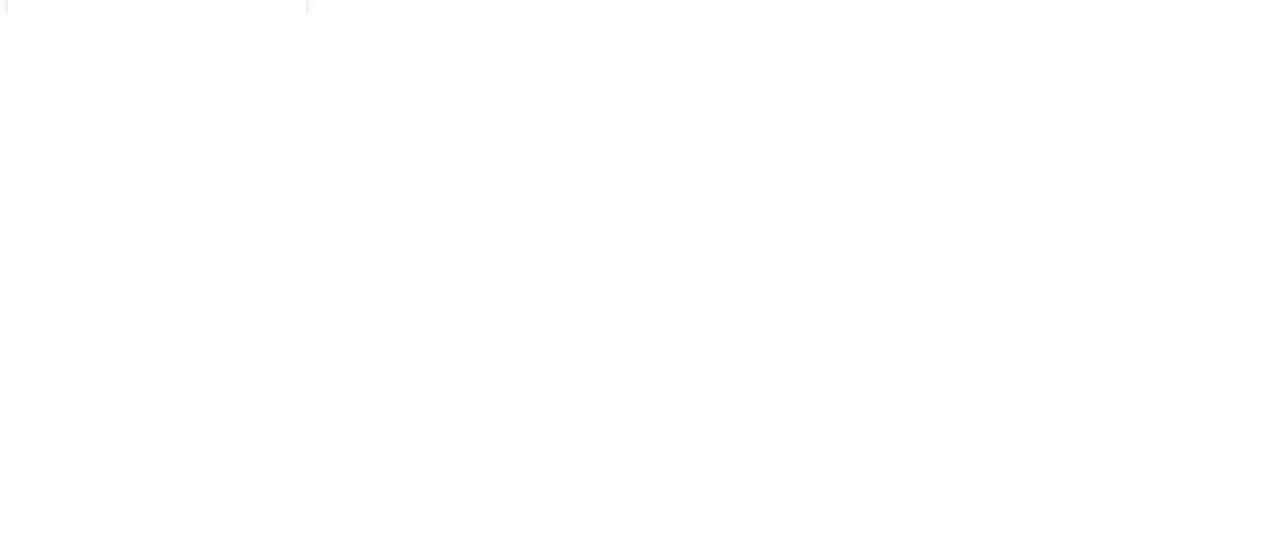
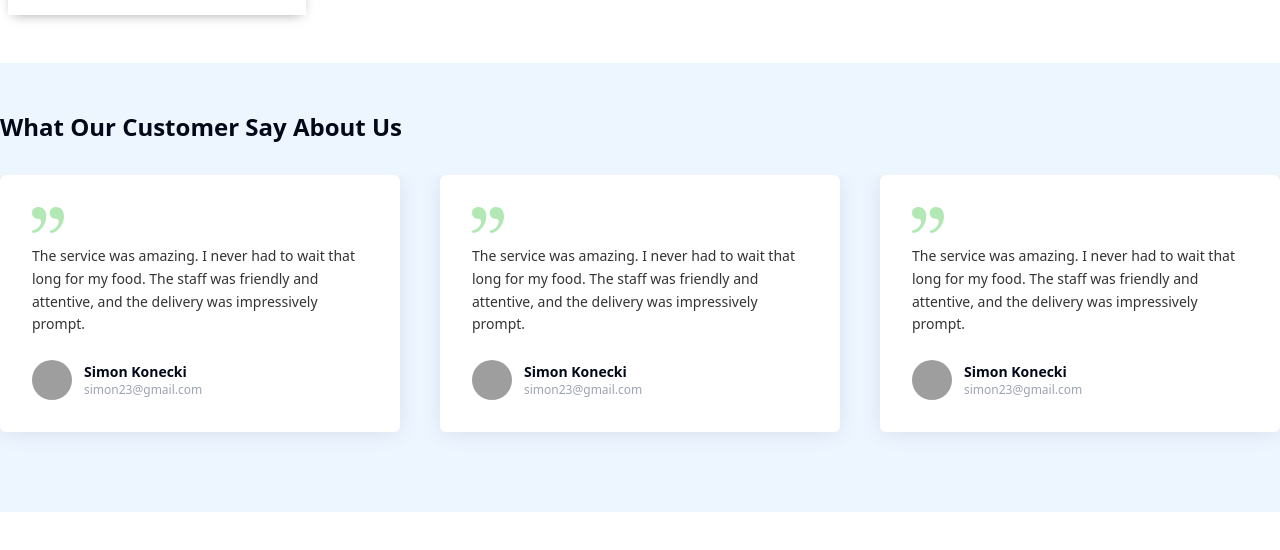
Before and after one commit to TahmidShawn/Binary_lms_app, a React (Vite) app in the folder client/: page / in a window 1280 px wide. Shown: the part 1642-2192 px from the top of the page. Before the commit the page ends 1657 px from the top, so only its background shows below. Built offline with nearby package versions, Linux system fonts and the light colour scheme; grey boxes are pictures that could not be loaded.

Commit message:
feat: created testimonials section using swiperjs

```diff
--- a/client/package.json
+++ b/client/package.json
@@ -18,6 +18,7 @@
         "react-dom": "^18.3.1",
         "react-icons": "^5.2.1",
         "react-router-dom": "^6.26.0",
+        "swiper": "^11.1.9",
         "tailwind-merge": "^2.4.0",
         "tailwindcss-animate": "^1.0.7"
     },
--- a/client/src/pages/home/home/Home.jsx
+++ b/client/src/pages/home/home/Home.jsx
@@ -1,5 +1,6 @@
 import Banner from "../banner/Banner";
 import StatsBanner from "../statsBanner/StatsBanner";
+import Testimonials from "../testimonials/Testimonials";
 import TopCourses from "../topCourses/TopCourses";
 import TopInstructors from "../topInstructors/TopInstructors";
 
@@ -14,6 +15,7 @@
 				<TopCourses />
 				<TopInstructors />
 			</div>
+			<Testimonials />
 		</div>
 	);
 };
--- /dev/null
+++ b/client/src/pages/home/testimonials/Testimonials.jsx
@@ -0,0 +1,135 @@
+import { Swiper, SwiperSlide } from "swiper/react";
+
+import "swiper/css";
+import "swiper/css/pagination";
+import "swiper/css/navigation";
+
+import { Autoplay } from "swiper/modules";
+
+const Testimonials = () => {
+	const testimonials = [
+		{
+			id: 1,
+			name: "John Doe",
+			company: "Founder of Rubik",
+			message:
+				"The service was amazing. I never had to wait that long for my food. The staff was friendly and attentive, and the delivery was impressively prompt.",
+			image: "https://readymadeui.com/profile_2.webp",
+		},
+		{
+			id: 2,
+			name: "Mark Adair",
+			company: "Founder of Alpha",
+			message:
+				"The service was amazing. I never had to wait that long for my food. The staff was friendly and attentive, and the delivery was impressively prompt.",
+			image: "https://readymadeui.com/profile_3.webp",
+		},
+		{
+			id: 3,
+			name: "Simon Konecki",
+			company: "Founder of Labar",
+			message:
+				"The service was amazing. I never had to wait that long for my food. The staff was friendly and attentive, and the delivery was impressively prompt.",
+			image: "https://readymadeui.com/profile_4.webp",
+		},
+		{
+			id: 3,
+			name: "Simon Konecki",
+			company: "Founder of Labar",
+			message:
+				"The service was amazing. I never had to wait that long for my food. The staff was friendly and attentive, and the delivery was impressively prompt.",
+			image: "https://readymadeui.com/profile_4.webp",
+		},
+		{
+			id: 3,
+			name: "Simon Konecki",
+			company: "Founder of Labar",
+			message:
+				"The service was amazing. I never had to wait that long for my food. The staff was friendly and attentive, and the delivery was impressively prompt.",
+			image: "https://readymadeui.com/profile_4.webp",
+		},
+		{
+			id: 3,
+			name: "Simon Konecki",
+			company: "Founder of Labar",
+			message:
+				"The service was amazing. I never had to wait that long for my food. The staff was friendly and attentive, and the delivery was impressively prompt.",
+			image: "https://readymadeui.com/profile_4.webp",
+		},
+	];
+
+	return (
+		<div className="bg-[#edf6ff] my-12 pt-12 pb-6">
+			<div className="max-w-screen-xl mx-auto md:mx-6 lg:mx-auto">
+				<div>
+					<h1 className="text-2xl mb-8 font-bold ml-10 md:mx-0">
+						What Our Customer Say About Us
+					</h1>
+				</div>
+				<Swiper
+					spaceBetween={10}
+					autoplay={{
+						delay: 3000,
+					}}
+					breakpoints={{
+						640: {
+							slidesPerView: 1,
+							spaceBetween: 10,
+						},
+						768: {
+							slidesPerView: 2,
+							spaceBetween: 20,
+						},
+						1024: {
+							slidesPerView: 3,
+							spaceBetween: 40,
+						},
+					}}
+					modules={[Autoplay]}
+					className="mySwiper"
+				>
+					{testimonials.map((testimonial) => (
+						<SwiperSlide key={testimonial.id}>
+							<div className="max-w-[400px] h-auto mb-14 sm:p-8 p-4 rounded-md mx-auto shadow-[0_2px_22px_-4px_rgba(93,96,127,0.2)] bg-white relative">
+								<div className="mb-3">
+									<svg
+										width="32"
+										height="26"
+										viewBox="0 0 32 26"
+										fill="none"
+										xmlns="http://www.w3.org/2000/svg"
+									>
+										<path
+											opacity="0.3"
+											fillRule="evenodd"
+											clipRule="evenodd"
+											d="M23.8222 0C20.4357 0 17.6851 2.65696 17.6851 5.9336C17.6851 9.20821 20.4357 11.8672 23.8222 11.8672C29.6404 11.8672 26.2689 22.171 18.931 23.2443C18.5848 23.2936 18.2688 23.4578 18.0403 23.7071C17.8117 23.9563 17.6857 24.2742 17.6851 24.6032C17.6851 25.4456 18.487 26.1119 19.3751 25.9843C32.7122 24.0847 37.4546 0.00202497 23.8222 0.00202497V0ZM6.13933 0C2.74847 0 0 2.65493 0 5.9336C0 9.20619 2.74847 11.8631 6.13933 11.8631C11.9553 11.8631 8.58385 22.171 1.24597 23.2443C0.900119 23.2936 0.58443 23.4575 0.355931 23.7063C0.127431 23.9551 0.00118682 24.2725 0 24.6011C0 25.4436 0.801907 26.1098 1.68788 25.9823C15.0293 24.0827 19.7717 0 6.13933 0Z"
+											fill="#00B307"
+										/>
+									</svg>
+								</div>
+								<p className="text-sm text-[#333] leading-relaxed">
+									The service was amazing. I never had to wait that long for my
+									food. The staff was friendly and attentive, and the delivery
+									was impressively prompt.
+								</p>
+								<div className="flex flex-wrap items-center justify-left mt-6">
+									<img
+										src="https://readymadeui.com/profile_4.webp"
+										className="w-10 h-10 rounded-full"
+									/>
+									<div className="ml-3 text-left">
+										<p className="text-sm font-semibold">Simon Konecki</p>
+										<p className="text-xs text-gray-400">simon23@gmail.com</p>
+									</div>
+								</div>
+							</div>
+						</SwiperSlide>
+					))}
+				</Swiper>
+			</div>
+		</div>
+	);
+};
+
+export default Testimonials;
```
